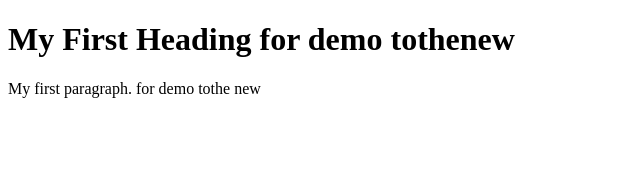
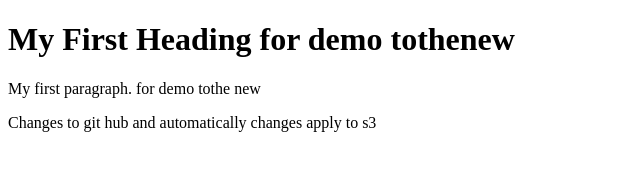
Before and after one commit to NikitaJoshi7/reveal, a plain HTML site: page index.html in a window 1280 px wide. Shown: the whole page, without its empty margins (0-640 px from the left). Drawn offline with Linux system fonts and the light colour scheme.

Commit message:
Update index.html

```diff
--- a/index.html
+++ b/index.html
@@ -5,6 +5,7 @@
 <h1>My First Heading  for demo tothenew</h1>
 
 <p>My first paragraph. for demo tothe new</p>
+  <p>Changes to git hub and automatically changes apply to s3</p>
 
 </body>
 </html>
```
